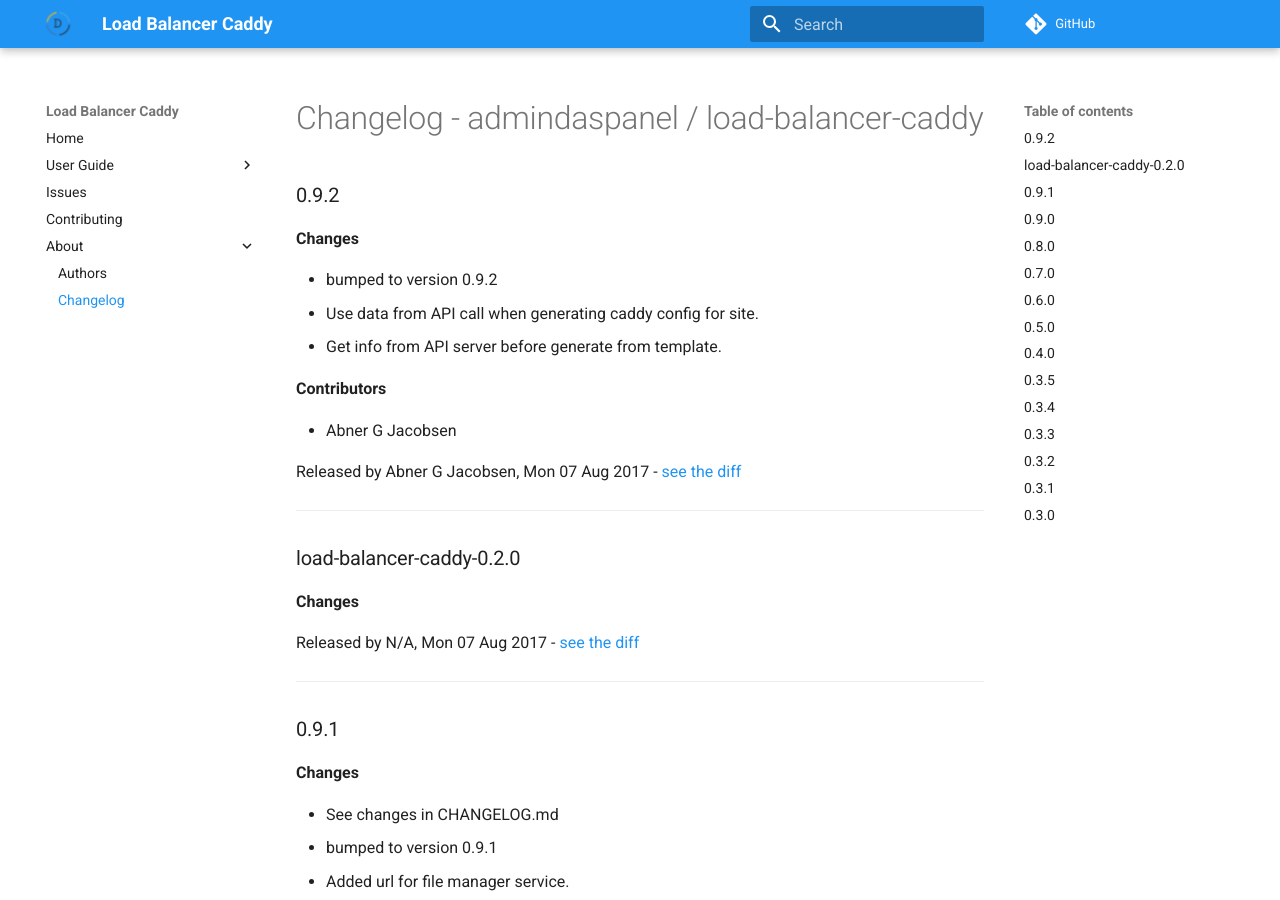
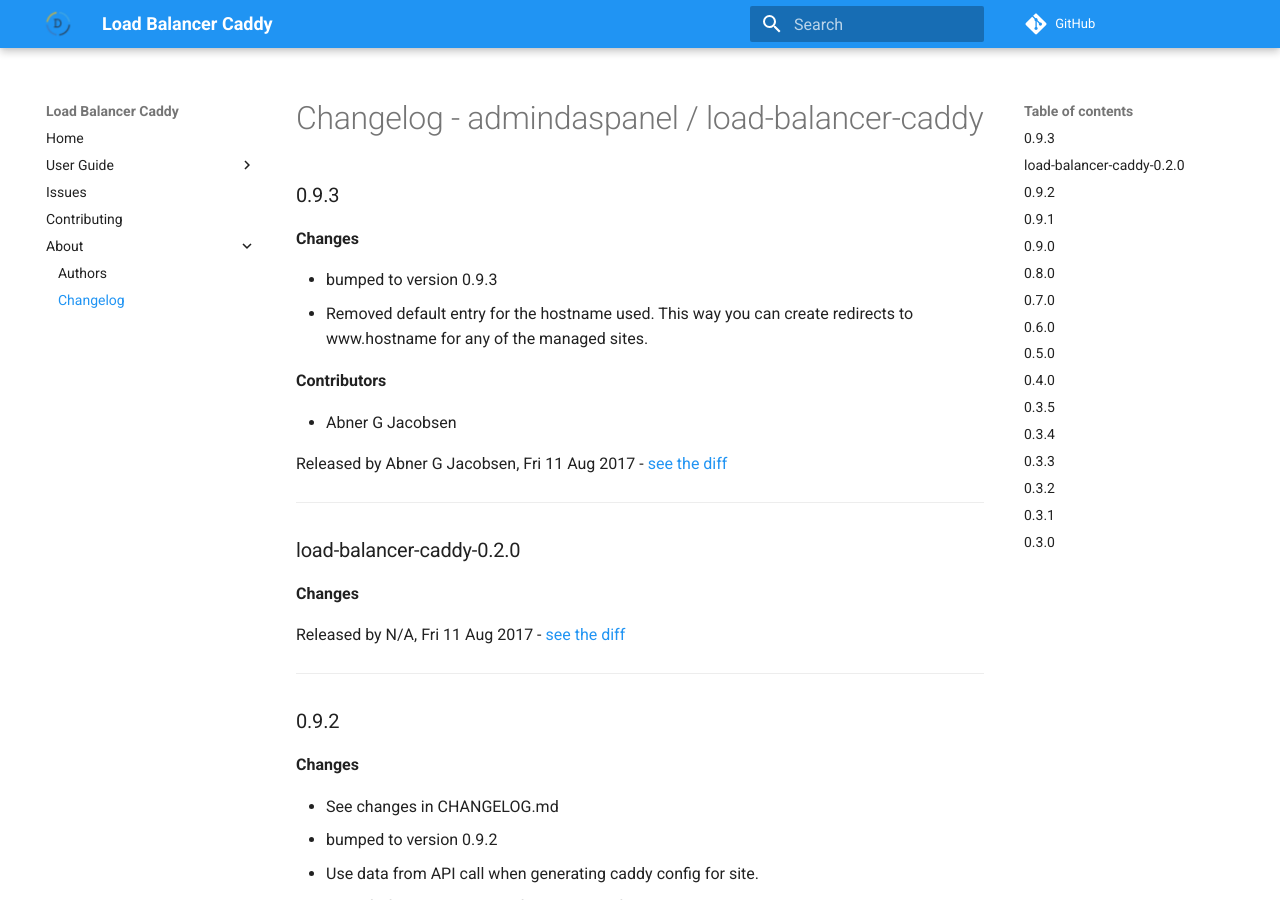
Before and after one commit to daspanel/load-balancer-caddy, an MkDocs documentation site: the page built from docs/changelog.md, in a window 1280 px wide and 900 px high. Built offline with MkDocs 1.6.1 and Material for MkDocs 9.7.7, drawn with Linux system fonts in a browser that asks for light colours; comment, search, counter and statistics services are not loaded; old or Windows-style settings are respelled for this version of MkDocs.

Commit message:
See changes in CHANGELOG.md

```diff
--- a/docs/changelog.md
+++ b/docs/changelog.md
@@ -1,8 +1,31 @@
 # Changelog - admindaspanel / load-balancer-caddy
+
+### 0.9.3
+__Changes__
+
+- bumped to version 0.9.3
+- Removed default entry for the hostname used. This way you can create redirects to www.hostname for any of the managed sites.
+
+__Contributors__
+
+- Abner G Jacobsen
+
+Released by Abner G Jacobsen, Fri 11 Aug 2017 -
+[see the diff](https://github.com/admindaspanel/load-balancer-caddy/compare/0.9.2...0.9.3#diff)
+______________
+
+### load-balancer-caddy-0.2.0
+__Changes__
+
+
+Released by N/A, Fri 11 Aug 2017 -
+[see the diff](https://github.com/admindaspanel/load-balancer-caddy/compare/...#diff)
+______________
 
 ### 0.9.2
 __Changes__
 
+- See changes in CHANGELOG.md
 - bumped to version 0.9.2
 - Use data from API call when generating caddy config for site.
 - Get info from API server before generate from template.
@@ -13,14 +36,6 @@ __Contributors__
 
 Released by Abner G Jacobsen, Mon 07 Aug 2017 -
 [see the diff](https://github.com/admindaspanel/load-balancer-caddy/compare/0.9.1...0.9.2#diff)
-______________
-
-### load-balancer-caddy-0.2.0
-__Changes__
-
-
-Released by N/A, Mon 07 Aug 2017 -
-[see the diff](https://github.com/admindaspanel/load-balancer-caddy/compare/...#diff)
 ______________
 
 ### 0.9.1
```
Also changed, not shown: CHANGELOG.md (+23 -8 lines).
